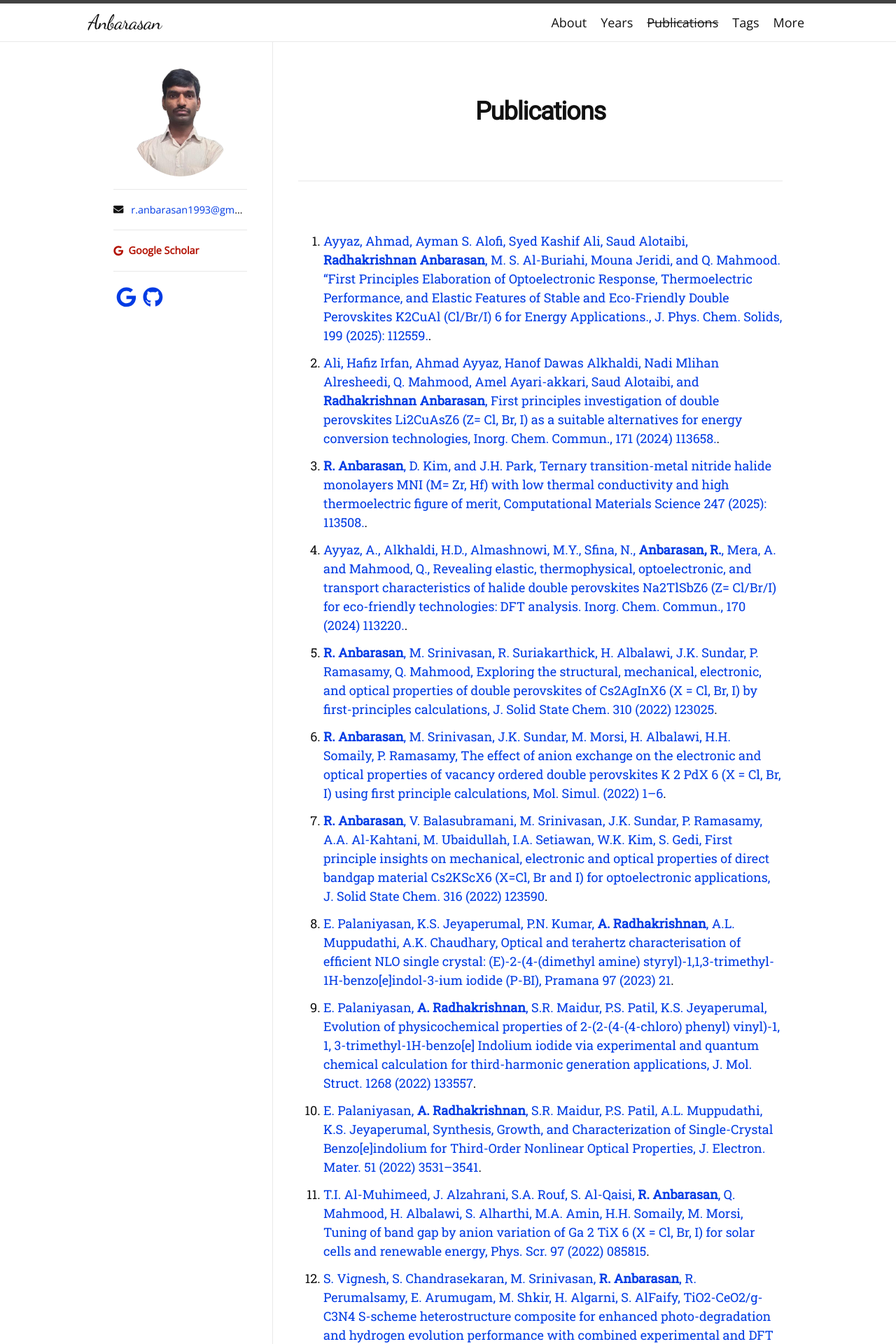
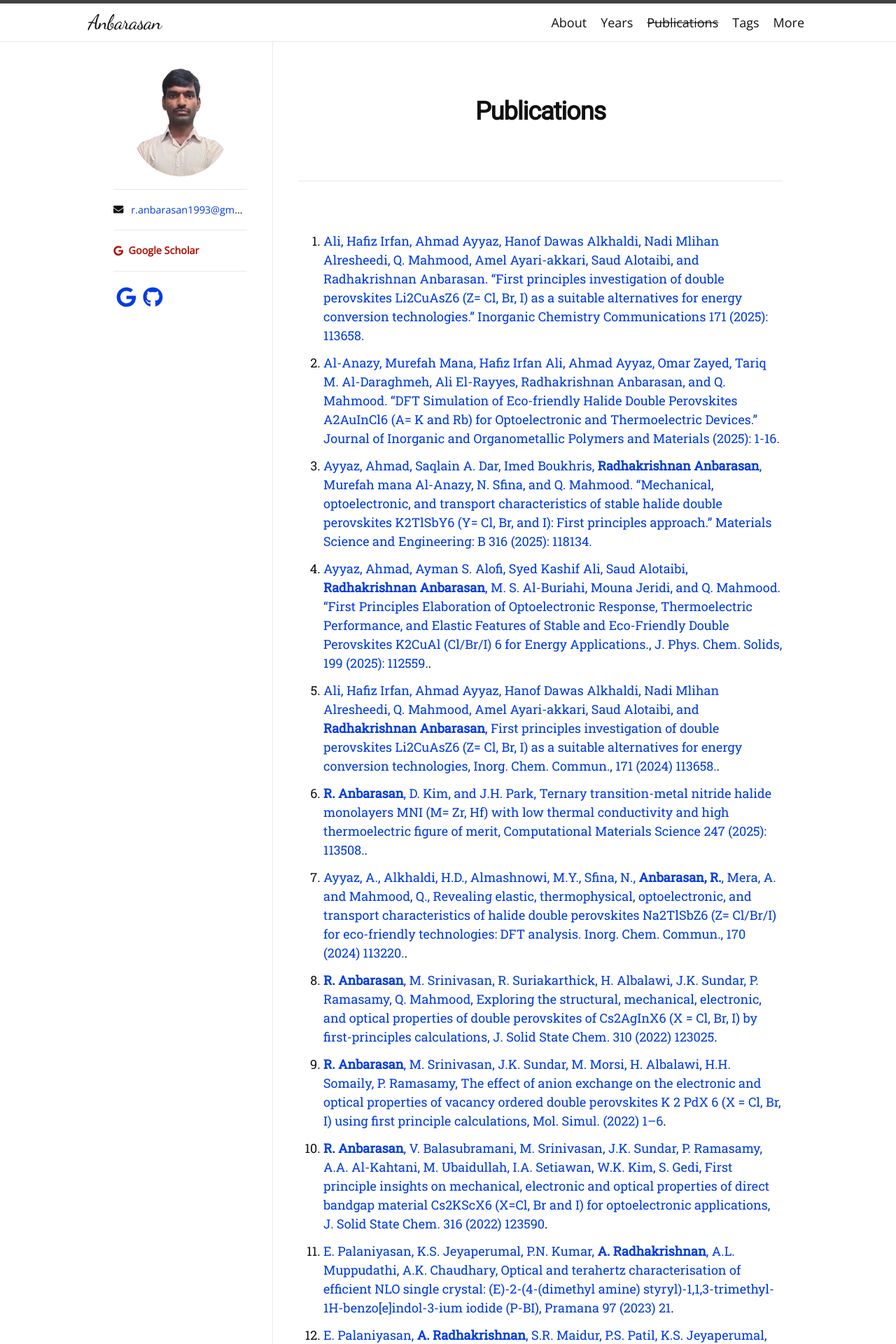
Before and after one commit to anbarasananbu/anbarasan, a Jekyll site: the page built from publications.md, in a window 1280 px wide. Shown: the top 1920 px of the page at 70% size. Built offline with Jekyll 4.4.1, drawn with Linux system fonts in a browser that asks for light colours; nearby versions of some CDN libraries; some web fonts are replaced; a style sheet for code colours, icons or effects is not loaded.

Commit message:
Update publications.md

```diff
--- a/publications.md
+++ b/publications.md
@@ -4,31 +4,33 @@ type: publications
 title: Publications
 permalink: /publications/
 ---
-
-1. [Ayyaz, Ahmad, Ayman S. Alofi, Syed Kashif Ali, Saud Alotaibi, **Radhakrishnan Anbarasan**, M. S. Al-Buriahi, Mouna Jeridi, and Q. Mahmood. "First Principles Elaboration of Optoelectronic Response, Thermoelectric Performance, and Elastic Features of Stable and Eco-Friendly Double Perovskites K2CuAl (Cl/Br/I) 6 for Energy Applications., J. Phys. Chem. Solids, 199 (2025): 112559.](https://doi.org/10.1016/j.jpcs.2025.112559).
-2. [Ali, Hafiz Irfan, Ahmad Ayyaz, Hanof Dawas Alkhaldi, Nadi Mlihan Alresheedi, Q. Mahmood, Amel Ayari-akkari, Saud Alotaibi, and **Radhakrishnan Anbarasan**, First principles investigation of double perovskites Li2CuAsZ6 (Z= Cl, Br, I) as a suitable alternatives for energy conversion technologies, Inorg. Chem. Commun., 171 (2024) 113658.](https://doi.org/10.1016/j.inoche.2024.113658).
-3. [**R. Anbarasan**, D. Kim, and J.H. Park, Ternary transition-metal nitride halide monolayers MNI (M= Zr, Hf) with low thermal conductivity and high thermoelectric figure of merit, Computational Materials Science 247 (2025): 113508.](https://doi.org/10.1016/j.commatsci.2024.113508).
-4. [Ayyaz, A., Alkhaldi, H.D., Almashnowi, M.Y., Sfina, N., **Anbarasan, R.**, Mera, A. and Mahmood, Q., Revealing elastic, thermophysical, optoelectronic, and transport characteristics of halide double perovskites Na2TlSbZ6 (Z= Cl/Br/I) for eco-friendly technologies: DFT analysis. Inorg. Chem. Commun., 170 (2024) 113220.](https://doi.org/10.1016/j.inoche.2024.113220).
-5.	[**R. Anbarasan**, M. Srinivasan, R. Suriakarthick, H. Albalawi, J.K. Sundar, P. Ramasamy, Q. Mahmood, Exploring the structural, mechanical, electronic, and optical properties of double perovskites of Cs2AgInX6 (X = Cl, Br, I) by first-principles calculations, J. Solid State Chem. 310 (2022) 123025](https://doi.org/10.1016/j.jssc.2022.123025).
-6.	[**R. Anbarasan**, M. Srinivasan, J.K. Sundar, M. Morsi, H. Albalawi, H.H. Somaily, P. Ramasamy, The effect of anion exchange on the electronic and optical properties of vacancy ordered double perovskites K 2 PdX 6 (X = Cl, Br, I) using first principle calculations, Mol. Simul. (2022) 1–6](https://doi.org/10.1080/08927022.2022.2103161).
-7.  [**R. Anbarasan**, V. Balasubramani, M. Srinivasan, J.K. Sundar, P. Ramasamy, A.A. Al-Kahtani, M. Ubaidullah, I.A. Setiawan, W.K. Kim, S. Gedi, First principle insights on mechanical, electronic and optical properties of direct bandgap material Cs2KScX6 (X=Cl, Br and I) for optoelectronic applications, J. Solid State Chem. 316 (2022) 123590](https://doi.org/10.1016/j.jssc.2022.123590).
-8.	[E. Palaniyasan, K.S. Jeyaperumal, P.N. Kumar, **A. Radhakrishnan**, A.L. Muppudathi, A.K. Chaudhary, Optical and terahertz characterisation of efficient NLO single crystal: (E)-2-(4-(dimethyl amine) styryl)-1,1,3-trimethyl-1H-benzo[e]indol-3-ium iodide (P-BI), Pramana 97 (2023) 21](https://doi.org/10.1007/s12043-022-02476-y).
-9.	[E. Palaniyasan, **A. Radhakrishnan**, S.R. Maidur, P.S. Patil, K.S. Jeyaperumal, Evolution of physicochemical properties of 2-(2-(4-(4-chloro) phenyl) vinyl)-1, 1, 3-trimethyl-1H-benzo[e] Indolium iodide via experimental and quantum chemical calculation for third-harmonic generation applications, J. Mol. Struct. 1268 (2022) 133557](https://doi.org/10.1016/j.molstruc.2022.133557).
-10.	[E. Palaniyasan, **A. Radhakrishnan**, S.R. Maidur, P.S. Patil, A.L. Muppudathi, K.S. Jeyaperumal, Synthesis, Growth, and Characterization of Single-Crystal Benzo[e]indolium for Third-Order Nonlinear Optical Properties, J. Electron. Mater. 51 (2022) 3531–3541](https://doi.org/10.1007/s11664-022-09461-6).
-11.	[T.I. Al-Muhimeed, J. Alzahrani, S.A. Rouf, S. Al-Qaisi, **R. Anbarasan**, Q. Mahmood, H. Albalawi, S. Alharthi, M.A. Amin, H.H. Somaily, M. Morsi, Tuning of band gap by anion variation of Ga 2 TiX 6 (X = Cl, Br, I) for solar cells and renewable energy, Phys. Scr. 97 (2022) 085815](https://doi.org/10.1088/1402-4896/ac7efc).
-12. [S. Vignesh, S. Chandrasekaran, M. Srinivasan, **R. Anbarasan**, R. Perumalsamy, E. Arumugam, M. Shkir, H. Algarni, S. AlFaify, TiO2-CeO2/g-C3N4 S-scheme heterostructure composite for enhanced photo-degradation and hydrogen evolution performance with combined experimental and DFT study, Chemosphere 288 (2022) 132611](https://doi.org/10.1016/j.chemosphere.2021.132611).
-13.	[T. Sivakumar, M. Anna Lakshmi, **R. Anbarasan**, P. Eniya, S. Vignesh, J. Kalyana Sundar, Exploring the influence of CdCl 2 on the nonlinear properties of 4–N, N–dimethylamino – 4–N–methyl – stilbazolium tosylate (DAST) crystal for optoelectronic applications, Mater. Technol. (2021) 1–13](https://doi.org/10.1080/10667857.2020.1868208).
-14.	[**R. Anbarasan**, M. Srinivasan, J.K. Sundar, P. Ramasamy, First principle study of structural, mechanical, electronic and optical properties of K2TiX6 (X=Cl, Br, I) for photovoltaic applications, Solid State Sci. 118 (2021) 106654](https://doi.org/10.1016/j.solidstatesciences.2021.106654).
-15.	[**R. Anbarasan**, J.K. Sundar, M. Srinivasan, P. Ramasamy, First principle insight on the structural, mechanical, electronic and optical properties of indirect band gap photovoltaic material Cs2NaBiX6 (X= Cl, Br, I), Comput. Condens. Matter 28 (2021) e00581](https://doi.org/10.1016/j.cocom.2021.e00581).
-16.	[**R. Anbarasan**, M. Srinivasan, J. Kalyana Sundar, P. Ramasamy, Structural, Electronic and Optical Properties of Inorganic Perovskite CsPb(1-x)GexI3: A First Principle Approach, Mater. Technol. (2021) 1–5](https://doi.org/10.1080/10667857.2021.1915057).
-17.	[T. Sivakumar, **R. Anbarasan**, J. Kalyana Sundar, M. Anna Lakshmi, Enhancing the SHG effect of zinc chloride-doped DAST single crystals: new potential materials for nonlinear optical device applications, J. Mater. Sci. Mater. Electron. 31 (2020) 12943–12954](https://doi.org/10.1007/s10854-020-03847-0).
-18.	[**A. Radhakrishnan**, A.L. Muppudathi, K.S. Jeyaperumal, Experimental and computational investigation with Hirshfeld surface analysis of bis(glycine) strontium dichloride trihydrate, Mater. Sci. 38 (2020) 545–552]( https://doi.org/10.2478/msp-2020-0061).
-19.	[**R. Anbarasan**, P. Eniya, J. Kalyana Sundar, M. Mengesha Woldemariam, Crystal structure and Hirshfeld surface analysis of 4-bromoanilinium nitrate, Acta Crystallogr. Sect. E Crystallogr. Commun. 76 (2020) 973–976](https://doi.org/10.1107/S2056989020006945).
-20.	[**R. Anbarasan**, P. Eniya, M. Anna Lakshmi, J. Kalyana Sundar, Structural, spectral, optical, thermal and quantum chemical investigations on ethylenediammonium tetrachloro zinc crystal for optoelectronic applications, J. Mol. Struct. 1188 (2019) 165–172](https://doi.org/10.1016/j.molstruc.2019.03.091).
-21.	[**R. Anbarasan**, J. Kalyana Sundar, M. Anna Lakshmi, Experimental and theoretical insights on the dimeric cation molecule L-alanine L-alaninium chloride for nonlinear optical applications, J. Mol. Struct. 1179 (2019) 154–160](https://doi.org/10.1016/j.molstruc.2018.10.100).
-22.	[**R. Anbarasan**, P. Eniya, M.A. Lakshmi, J.K. Sundar, Experimental and quantum chemical investigations of 4-bromoanilinium hydrogen phthalate crystal for optoelectronic applications, Mater. Res. Express 6 (2019) 095105](https://doi.org/10.1088/2053-1591/ab31bb).
-23.	[**R. Anbarasan**, J. Kalyana Sundar, Experimental and quantum chemical investigation on imidazolium trifluoroacetate single crystal for optoelectronic applications, J. Mater. Sci. Mater. Electron. 30 (2019) 10224–10232](https://doi.org/10.1007/s10854-019-01359-0).
-24.	[**R. Anbarasan**, P. Eniya, J. Kalyana Sundar, Experimental and Quantum Chemical Investigation on Piperazinium Hexachloro Stannous Trihydrate Single Crystal for Second Harmonic Generation Applications, J. Electron. Mater. (2019)](https://doi.org/10.1007/s11664-019-07578-9).
-25.	[**R. Anbarasan**, P. Eniya, J. Kalyana Sundar, Experimental and Quantum Chemical Investigation on Piperazinium Hexachloro Stannous Trihydrate Single Crystal for Second Harmonic Generation Applications, J. Electron. Mater. 48 (2019)](https://doi.org/10.1007/s11664-019-07578-9).
-26.	[**R. Anbarasan**, M. Anna Lakshmi, J. Kalyana Sundar, Combined experimental and theoretical investigation of l-Histidinium trichloro zinc: a novel nonlinear optical material, J. Mater. Sci. Mater. Electron. 29 (2018) 14827–14834](https://doi.org/10.1007/s10854-018-9619-6).
-27.	[**R. Anbarasan**, J. Kalyana Sundar, synthesis, growth and optical proerties of L-threoninium chloride for opto eletronic applications, Int. Res. J. Eng. Technol. 04 (2017) 153–155](https://d1wqtxts1xzle7.cloudfront.net/54706205/IRJET-ISMST35-libre.pdf?1507878567=&response-content-disposition=inline%3B+filename%3DSynthesis_growth_and_optical_properties.pdf&Expires=1705287525&Signature=G0620qr67OwuRnw-Ozh09ngVuWtf-AjRWTZr6GFpepeg1yMWNMxev~SG-d0xL81UeU4aH8Xva1HFmKL~-pYG5PCK0odCXcuRhdoKxo9KltN1djPVmvF2RwAXU0yrcDl46wukIpqKQvIjMj~fZI63QnSWV3Z0VhZw6E4s0GoM4dt7RR~5TyTERjnOjdoOv-htxAsgvBIg5u6KH14qd3lXh2C4~OrLjMryPd8-n6VVPl6QZ6aphk1tya5iART-Vo5aCHtg9efHVG~VV-UantroQ5doN7qv8gjHe3zcF30LkxbIsQtmauK9LbK3kmglyS65Gy0KM0NFD7FuTM5plwV2ug__&Key-Pair-Id=APKAJLOHF5GGSLRBV4ZA).
+1.  [Ali, Hafiz Irfan, Ahmad Ayyaz, Hanof Dawas Alkhaldi, Nadi Mlihan Alresheedi, Q. Mahmood, Amel Ayari-akkari, Saud Alotaibi, and Radhakrishnan Anbarasan. "First principles investigation of double perovskites Li2CuAsZ6 (Z= Cl, Br, I) as a suitable alternatives for energy conversion technologies." Inorganic Chemistry Communications 171 (2025): 113658.](https://doi.org/10.1016/j.inoche.2024.113658)
+2.  [Al-Anazy, Murefah Mana, Hafiz Irfan Ali, Ahmad Ayyaz, Omar Zayed, Tariq M. Al-Daraghmeh, Ali El-Rayyes, Radhakrishnan Anbarasan, and Q. Mahmood. "DFT Simulation of Eco-friendly Halide Double Perovskites A2AuInCl6 (A= K and Rb) for Optoelectronic and Thermoelectric Devices." Journal of Inorganic and Organometallic Polymers and Materials (2025): 1-16.](https://doi.org/10.1007/s10904-025-03724-5)
+3.  [Ayyaz, Ahmad, Saqlain A. Dar, Imed Boukhris, **Radhakrishnan Anbarasan**, Murefah mana Al-Anazy, N. Sfina, and Q. Mahmood. "Mechanical, optoelectronic, and transport characteristics of stable halide double perovskites K2TlSbY6 (Y= Cl, Br, and I): First principles approach." Materials Science and Engineering: B 316 (2025): 118134.](https://doi.org/10.1016/j.mseb.2025.118134)
+4.  [Ayyaz, Ahmad, Ayman S. Alofi, Syed Kashif Ali, Saud Alotaibi, **Radhakrishnan Anbarasan**, M. S. Al-Buriahi, Mouna Jeridi, and Q. Mahmood. "First Principles Elaboration of Optoelectronic Response, Thermoelectric Performance, and Elastic Features of Stable and Eco-Friendly Double Perovskites K2CuAl (Cl/Br/I) 6 for Energy Applications., J. Phys. Chem. Solids, 199 (2025): 112559.](https://doi.org/10.1016/j.jpcs.2025.112559).
+5.	[Ali, Hafiz Irfan, Ahmad Ayyaz, Hanof Dawas Alkhaldi, Nadi Mlihan Alresheedi, Q. Mahmood, Amel Ayari-akkari, Saud Alotaibi, and **Radhakrishnan Anbarasan**, First principles investigation of double perovskites Li2CuAsZ6 (Z= Cl, Br, I) as a suitable alternatives for energy conversion technologies, Inorg. Chem. Commun., 171 (2024) 113658.](https://doi.org/10.1016/j.inoche.2024.113658).
+6.	[**R. Anbarasan**, D. Kim, and J.H. Park, Ternary transition-metal nitride halide monolayers MNI (M= Zr, Hf) with low thermal conductivity and high thermoelectric figure of merit, Computational Materials Science 247 (2025): 113508.](https://doi.org/10.1016/j.commatsci.2024.113508).
+7.  [Ayyaz, A., Alkhaldi, H.D., Almashnowi, M.Y., Sfina, N., **Anbarasan, R.**, Mera, A. and Mahmood, Q., Revealing elastic, thermophysical, optoelectronic, and transport characteristics of halide double perovskites Na2TlSbZ6 (Z= Cl/Br/I) for eco-friendly technologies: DFT analysis. Inorg. Chem. Commun., 170 (2024) 113220.](https://doi.org/10.1016/j.inoche.2024.113220).
+8.	[**R. Anbarasan**, M. Srinivasan, R. Suriakarthick, H. Albalawi, J.K. Sundar, P. Ramasamy, Q. Mahmood, Exploring the structural, mechanical, electronic, and optical properties of double perovskites of Cs2AgInX6 (X = Cl, Br, I) by first-principles calculations, J. Solid State Chem. 310 (2022) 123025](https://doi.org/10.1016/j.jssc.2022.123025).
+9.	[**R. Anbarasan**, M. Srinivasan, J.K. Sundar, M. Morsi, H. Albalawi, H.H. Somaily, P. Ramasamy, The effect of anion exchange on the electronic and optical properties of vacancy ordered double perovskites K 2 PdX 6 (X = Cl, Br, I) using first principle calculations, Mol. Simul. (2022) 1–6](https://doi.org/10.1080/08927022.2022.2103161).
+10. [**R. Anbarasan**, V. Balasubramani, M. Srinivasan, J.K. Sundar, P. Ramasamy, A.A. Al-Kahtani, M. Ubaidullah, I.A. Setiawan, W.K. Kim, S. Gedi, First principle insights on mechanical, electronic and optical properties of direct bandgap material Cs2KScX6 (X=Cl, Br and I) for optoelectronic applications, J. Solid State Chem. 316 (2022) 123590](https://doi.org/10.1016/j.jssc.2022.123590).
+11. [E. Palaniyasan, K.S. Jeyaperumal, P.N. Kumar, **A. Radhakrishnan**, A.L. Muppudathi, A.K. Chaudhary, Optical and terahertz characterisation of efficient NLO single crystal: (E)-2-(4-(dimethyl amine) styryl)-1,1,3-trimethyl-1H-benzo[e]indol-3-ium iodide (P-BI), Pramana 97 (2023) 21](https://doi.org/10.1007/s12043-022-02476-y).
+12. [E. Palaniyasan, **A. Radhakrishnan**, S.R. Maidur, P.S. Patil, K.S. Jeyaperumal, Evolution of physicochemical properties of 2-(2-(4-(4-chloro) phenyl) vinyl)-1, 1, 3-trimethyl-1H-benzo[e] Indolium iodide via experimental and quantum chemical calculation for third-harmonic generation applications, J. Mol. Struct. 1268 (2022) 133557](https://doi.org/10.1016/j.molstruc.2022.133557).
+13. [E. Palaniyasan, **A. Radhakrishnan**, S.R. Maidur, P.S. Patil, A.L. Muppudathi, K.S. Jeyaperumal, Synthesis, Growth, and Characterization of Single-Crystal Benzo[e]indolium for Third-Order Nonlinear Optical Properties, J. Electron. Mater. 51 (2022) 3531–3541](https://doi.org/10.1007/s11664-022-09461-6).
+14. [T.I. Al-Muhimeed, J. Alzahrani, S.A. Rouf, S. Al-Qaisi, **R. Anbarasan**, Q. Mahmood, H. Albalawi, S. Alharthi, M.A. Amin, H.H. Somaily, M. Morsi, Tuning of band gap by anion variation of Ga 2 TiX 6 (X = Cl, Br, I) for solar cells and renewable energy, Phys. Scr. 97 (2022) 085815](https://doi.org/10.1088/1402-4896/ac7efc).
+15. [S. Vignesh, S. Chandrasekaran, M. Srinivasan, **R. Anbarasan**, R. Perumalsamy, E. Arumugam, M. Shkir, H. Algarni, S. AlFaify, TiO2-CeO2/g-C3N4 S-scheme heterostructure composite for enhanced photo-degradation and hydrogen evolution performance with combined experimental and DFT study, Chemosphere 288 (2022) 132611](https://doi.org/10.1016/j.chemosphere.2021.132611).
+16. [T. Sivakumar, M. Anna Lakshmi, **R. Anbarasan**, P. Eniya, S. Vignesh, J. Kalyana Sundar, Exploring the influence of CdCl 2 on the nonlinear properties of 4–N, N–dimethylamino – 4–N–methyl – stilbazolium tosylate (DAST) crystal for optoelectronic applications, Mater. Technol. (2021) 1–13](https://doi.org/10.1080/10667857.2020.1868208).
+17. [**R. Anbarasan**, M. Srinivasan, J.K. Sundar, P. Ramasamy, First principle study of structural, mechanical, electronic and optical properties of K2TiX6 (X=Cl, Br, I) for photovoltaic applications, Solid State Sci. 118 (2021) 106654](https://doi.org/10.1016/j.solidstatesciences.2021.106654).
+18.	[**R. Anbarasan**, J.K. Sundar, M. Srinivasan, P. Ramasamy, First principle insight on the structural, mechanical, electronic and optical properties of indirect band gap photovoltaic material Cs2NaBiX6 (X= Cl, Br, I), Comput. Condens. Matter 28 (2021) e00581](https://doi.org/10.1016/j.cocom.2021.e00581).
+19.	[**R. Anbarasan**, M. Srinivasan, J. Kalyana Sundar, P. Ramasamy, Structural, Electronic and Optical Properties of Inorganic Perovskite CsPb(1-x)GexI3: A First Principle Approach, Mater. Technol. (2021) 1–5](https://doi.org/10.1080/10667857.2021.1915057).
+20.	[T. Sivakumar, **R. Anbarasan**, J. Kalyana Sundar, M. Anna Lakshmi, Enhancing the SHG effect of zinc chloride-doped DAST single crystals: new potential materials for nonlinear optical device applications, J. Mater. Sci. Mater. Electron. 31 (2020) 12943–12954](https://doi.org/10.1007/s10854-020-03847-0).
+21.	[**A. Radhakrishnan**, A.L. Muppudathi, K.S. Jeyaperumal, Experimental and computational investigation with Hirshfeld surface analysis of bis(glycine) strontium dichloride trihydrate, Mater. Sci. 38 (2020) 545–552]( https://doi.org/10.2478/msp-2020-0061).
+22.	[**R. Anbarasan**, P. Eniya, J. Kalyana Sundar, M. Mengesha Woldemariam, Crystal structure and Hirshfeld surface analysis of 4-bromoanilinium nitrate, Acta Crystallogr. Sect. E Crystallogr. Commun. 76 (2020) 973–976](https://doi.org/10.1107/S2056989020006945).
+23.	[**R. Anbarasan**, P. Eniya, M. Anna Lakshmi, J. Kalyana Sundar, Structural, spectral, optical, thermal and quantum chemical investigations on ethylenediammonium tetrachloro zinc crystal for optoelectronic applications, J. Mol. Struct. 1188 (2019) 165–172](https://doi.org/10.1016/j.molstruc.2019.03.091).
+24.	[**R. Anbarasan**, J. Kalyana Sundar, M. Anna Lakshmi, Experimental and theoretical insights on the dimeric cation molecule L-alanine L-alaninium chloride for nonlinear optical applications, J. Mol. Struct. 1179 (2019) 154–160](https://doi.org/10.1016/j.molstruc.2018.10.100).
+25.	[**R. Anbarasan**, P. Eniya, M.A. Lakshmi, J.K. Sundar, Experimental and quantum chemical investigations of 4-bromoanilinium hydrogen phthalate crystal for optoelectronic applications, Mater. Res. Express 6 (2019) 095105](https://doi.org/10.1088/2053-1591/ab31bb).
+26.	[**R. Anbarasan**, J. Kalyana Sundar, Experimental and quantum chemical investigation on imidazolium trifluoroacetate single crystal for optoelectronic applications, J. Mater. Sci. Mater. Electron. 30 (2019) 10224–10232](https://doi.org/10.1007/s10854-019-01359-0).
+27.	[**R. Anbarasan**, P. Eniya, J. Kalyana Sundar, Experimental and Quantum Chemical Investigation on Piperazinium Hexachloro Stannous Trihydrate Single Crystal for Second Harmonic Generation Applications, J. Electron. Mater. (2019)](https://doi.org/10.1007/s11664-019-07578-9).
+29. [**R. Anbarasan**, P. Eniya, J. Kalyana Sundar, Experimental and Quantum Chemical Investigation on Piperazinium Hexachloro Stannous Trihydrate Single Crystal for Second Harmonic Generation Applications, J. Electron. Mater. 48 (2019)](https://doi.org/10.1007/s11664-019-07578-9).
+30. [**R. Anbarasan**, M. Anna Lakshmi, J. Kalyana Sundar, Combined experimental and theoretical investigation of l-Histidinium trichloro zinc: a novel nonlinear optical material, J. Mater. Sci. Mater. Electron. 29 (2018) 14827–14834](https://doi.org/10.1007/s10854-018-9619-6).
+31. [**R. Anbarasan**, J. Kalyana Sundar, synthesis, growth and optical proerties of L-threoninium chloride for opto eletronic applications, Int. Res. J. Eng. Technol. 04 (2017) 153–155](https://d1wqtxts1xzle7.cloudfront.net/54706205/IRJET-ISMST35-libre.pdf?1507878567=&response-content-disposition=inline%3B+filename%3DSynthesis_growth_and_optical_properties.pdf&Expires=1705287525&Signature=G0620qr67OwuRnw-Ozh09ngVuWtf-AjRWTZr6GFpepeg1yMWNMxev~SG-d0xL81UeU4aH8Xva1HFmKL~-pYG5PCK0odCXcuRhdoKxo9KltN1djPVmvF2RwAXU0yrcDl46wukIpqKQvIjMj~fZI63QnSWV3Z0VhZw6E4s0GoM4dt7RR~5TyTERjnOjdoOv-htxAsgvBIg5u6KH14qd3lXh2C4~OrLjMryPd8-n6VVPl6QZ6aphk1tya5iART-Vo5aCHtg9efHVG~VV-UantroQ5doN7qv8gjHe3zcF30LkxbIsQtmauK9LbK3kmglyS65Gy0KM0NFD7FuTM5plwV2ug__&Key-Pair-Id=APKAJLOHF5GGSLRBV4ZA).
```
